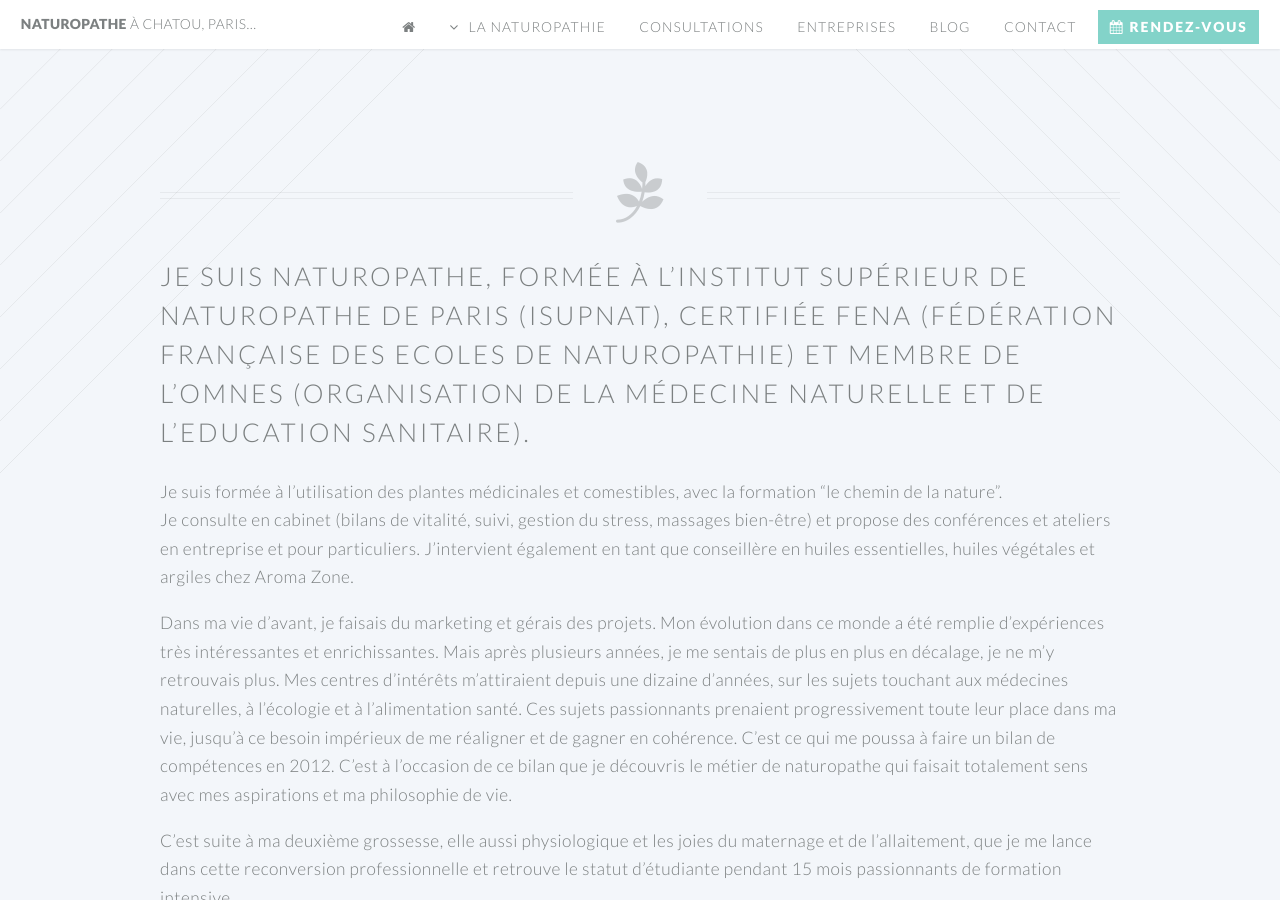
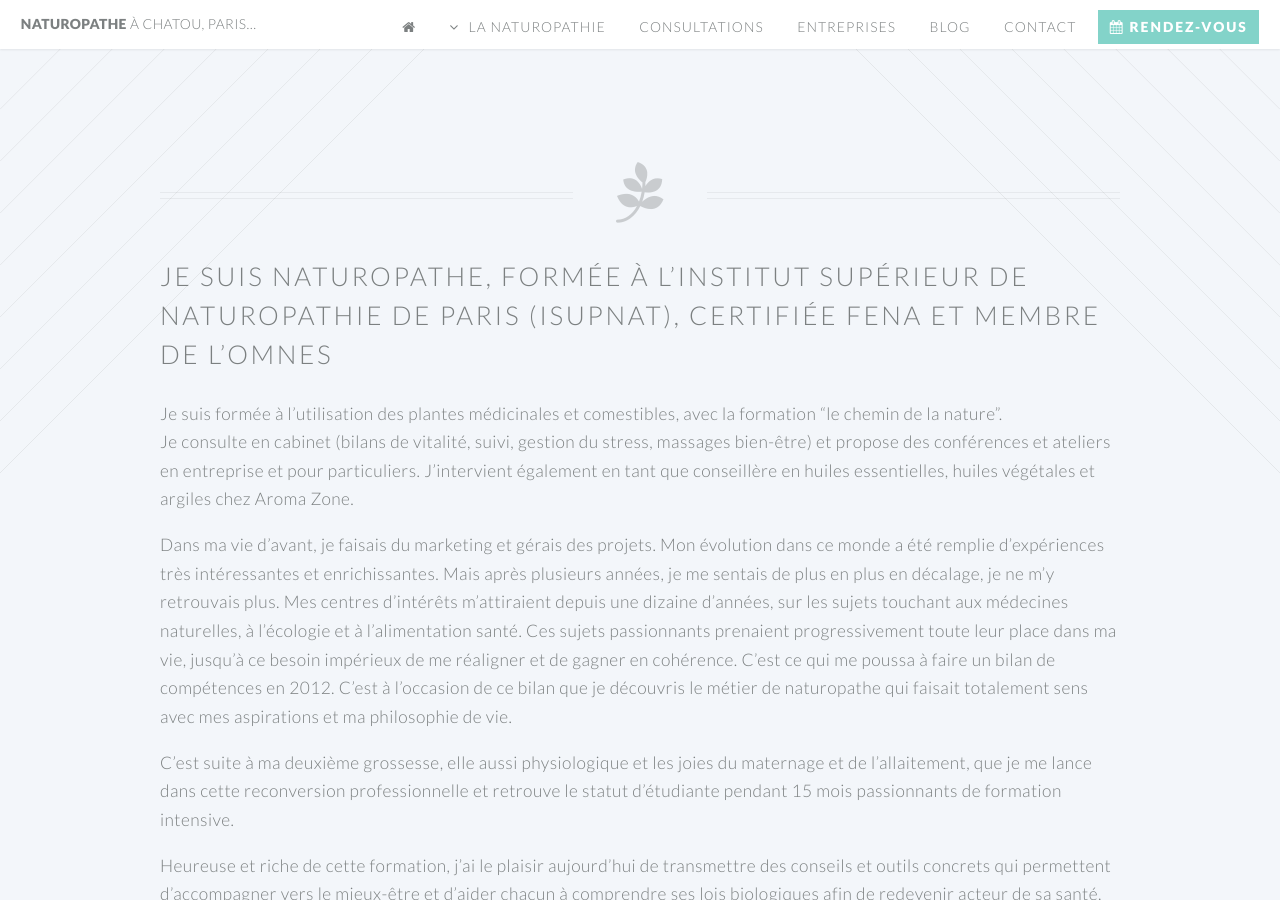
Before and after one commit to naturopathe/www.manebilliet.fr, a Jekyll site: the page built from index.html, in a window 1280 px wide and 900 px high, scrolled down 503 px. Built offline with Jekyll 4.4.1, drawn with Linux system fonts in a browser that asks for light colours.

Commit message:
shorter title

```diff
--- a/_includes/textes/a-propos.md
+++ b/_includes/textes/a-propos.md
@@ -1,4 +1,4 @@
-## Je suis naturopathe, formée à l’Institut Supérieur de Naturopathe de Paris (ISUPNAT), certifiée FENA (Fédération Française des Ecoles de Naturopathie) et membre de l’OMNES (Organisation de la Médecine Naturelle et de l’Education Sanitaire).
+## Je suis naturopathe, formée à l’Institut Supérieur de Naturopathie de Paris ([ISUPNAT](https://isupnat-naturopathie.fr/)), certifiée [FENA](http://lafena.fr/ "Fédération Française des Ecoles de Naturopathie") et membre de l’[OMNES](https://www.omnes.fr/ "Organisation de la Médecine Naturelle et de l’Education Sanitaire")
 
 Je suis formée à l'utilisation des plantes médicinales et comestibles, avec la formation “le chemin de la nature”.
 
```
